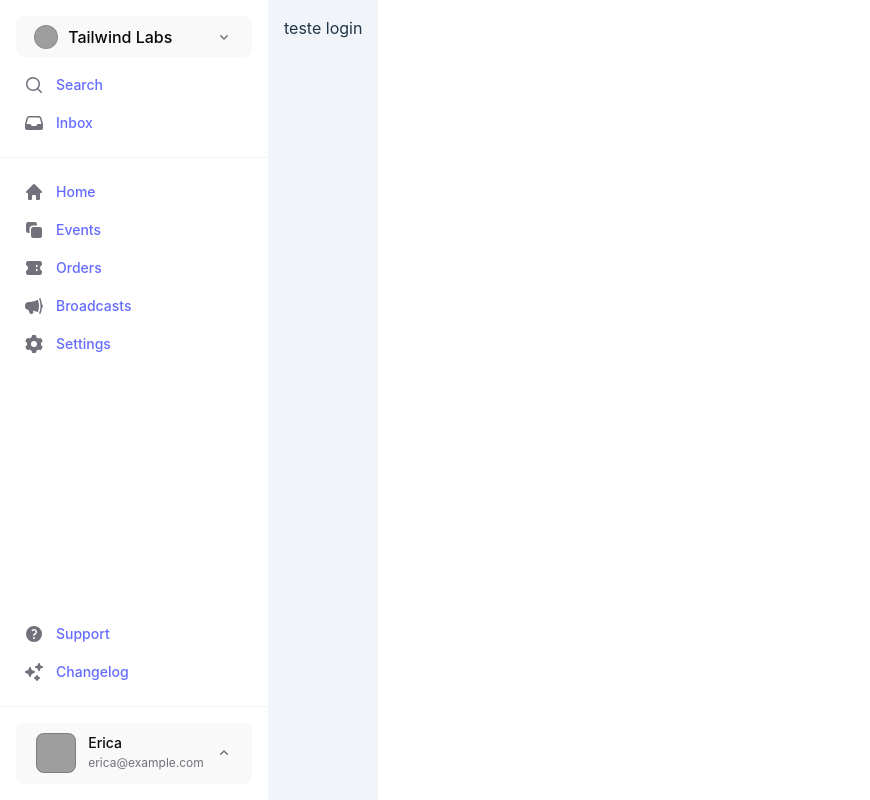
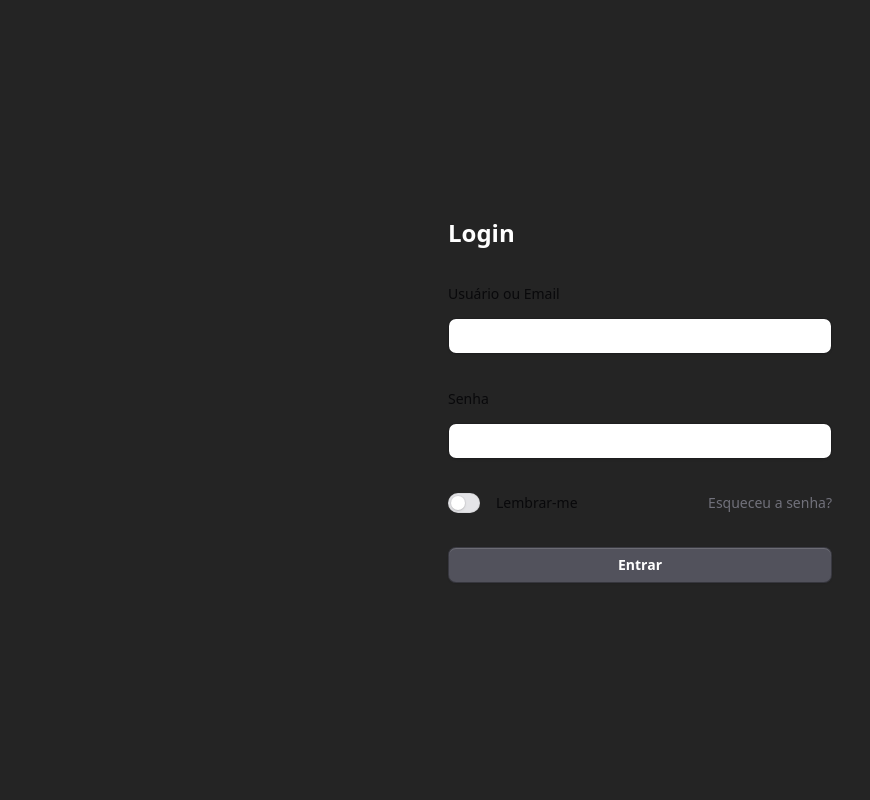
Before and after one commit to pabloalves01/gastro-flow, a React (Vite) app in the folder frontend/: page /login in a window 1280 px wide. Shown: the whole page, without its empty margins (0-870 px from the left). Built offline with nearby package versions, Linux system fonts and the light colour scheme; grey boxes are pictures that could not be loaded.

Commit message:
Created Login Screen

```diff
--- a/frontend/src/index.css
+++ b/frontend/src/index.css
@@ -1,6 +1,9 @@
 @import "tailwindcss";
 
-:root {
+body {
+  @apply bg-[#242424];
+}
+/* :root {
   font-family: Inter, system-ui, Avenir, Helvetica, Arial, sans-serif;
   line-height: 1.5;
   font-weight: 400;
@@ -22,17 +25,17 @@ a {
 }
 a:hover {
   color: #535bf2;
-}
+} */
 
-body {
+/* body {
   margin: 0;
   display: flex;
   place-items: center;
   min-width: 320px;
   min-height: 100vh;
-}
+} */
 
-h1 {
+/* h1 {
   font-size: 3.2em;
   line-height: 1.1;
 }
@@ -67,4 +70,4 @@ button:focus-visible {
   button {
     background-color: #f9f9f9;
   }
-}
+} */
--- a/frontend/src/layout/sidebar/sidebar.tsx
+++ /dev/null
@@ -1,163 +0,0 @@
-import { Avatar } from '../../components/avatar'
-import {
-    Dropdown,
-    DropdownButton,
-    DropdownDivider,
-    DropdownItem,
-    DropdownLabel,
-    DropdownMenu,
-} from '../../components//dropdown'
-import {
-    Sidebar,
-    SidebarBody,
-    SidebarFooter,
-    SidebarHeader,
-    SidebarItem,
-    SidebarLabel,
-    SidebarSection,
-    SidebarSpacer,
-} from '../../components//sidebar'
-import {
-    ArrowRightStartOnRectangleIcon,
-    ChevronDownIcon,
-    ChevronUpIcon,
-    Cog8ToothIcon,
-    LightBulbIcon,
-    PlusIcon,
-    ShieldCheckIcon,
-    UserIcon,
-} from '@heroicons/react/16/solid'
-import {
-    Cog6ToothIcon,
-    HomeIcon,
-    InboxIcon,
-    MagnifyingGlassIcon,
-    MegaphoneIcon,
-    QuestionMarkCircleIcon,
-    SparklesIcon,
-    Square2StackIcon,
-    TicketIcon,
-} from '@heroicons/react/20/solid'
-
-function SidebarLayout() {
-    return (
-        <Sidebar>
-            <SidebarHeader>
-                <Dropdown>
-                    <DropdownButton as={SidebarItem} className="mb-2.5">
-                        <Avatar src="/tailwind-logo.svg" />
-                        <SidebarLabel>Tailwind Labs</SidebarLabel>
-                        <ChevronDownIcon />
-                    </DropdownButton>
-                    <DropdownMenu className="min-w-64" anchor="bottom start">
-                        <DropdownItem href="/teams/1/settings">
-                            <Cog8ToothIcon />
-                            <DropdownLabel>Settings</DropdownLabel>
-                        </DropdownItem>
-                        <DropdownDivider />
-                        <DropdownItem href="/teams/1">
-                            <Avatar slot="icon" src="/tailwind-logo.svg" />
-                            <DropdownLabel>Tailwind Labs</DropdownLabel>
-                        </DropdownItem>
-                        <DropdownItem href="/teams/2">
-                            <Avatar slot="icon" initials="WC" className="bg-purple-500 text-white" />
-                            <DropdownLabel>Workcation</DropdownLabel>
-                        </DropdownItem>
-                        <DropdownDivider />
-                        <DropdownItem href="/teams/create">
-                            <PlusIcon />
-                            <DropdownLabel>New team&hellip;</DropdownLabel>
-                        </DropdownItem>
-                    </DropdownMenu>
-                </Dropdown>
-                <SidebarSection>
-                    <SidebarItem href="/search">
-                        <MagnifyingGlassIcon />
-                        <SidebarLabel>Search</SidebarLabel>
-                    </SidebarItem>
-                    <SidebarItem href="/inbox">
-                        <InboxIcon />
-                        <SidebarLabel>Inbox</SidebarLabel>
-                    </SidebarItem>
-                </SidebarSection>
-            </SidebarHeader>
-            <SidebarBody>
-                <SidebarSection>
-                    <SidebarItem href="/home">
-                        <HomeIcon />
-                        <SidebarLabel>Home</SidebarLabel>
-                    </SidebarItem>
-                    <SidebarItem href="/events">
-                        <Square2StackIcon />
-                        <SidebarLabel>Events</SidebarLabel>
-                    </SidebarItem>
-                    <SidebarItem href="/orders">
-                        <TicketIcon />
-                        <SidebarLabel>Orders</SidebarLabel>
-                    </SidebarItem>
-                    <SidebarItem href="/broadcasts">
-                        <MegaphoneIcon />
-                        <SidebarLabel>Broadcasts</SidebarLabel>
-                    </SidebarItem>
-                    <SidebarItem href="/settings">
-                        <Cog6ToothIcon />
-                        <SidebarLabel>Settings</SidebarLabel>
-                    </SidebarItem>
-                </SidebarSection>
-                <SidebarSpacer />
-                <SidebarSection>
-                    <SidebarItem href="/support">
-                        <QuestionMarkCircleIcon />
-                        <SidebarLabel>Support</SidebarLabel>
-                    </SidebarItem>
-                    <SidebarItem href="/changelog">
-                        <SparklesIcon />
-                        <SidebarLabel>Changelog</SidebarLabel>
-                    </SidebarItem>
-                </SidebarSection>
-            </SidebarBody>
-            <SidebarFooter>
-                <Dropdown>
-                    <DropdownButton as={SidebarItem}>
-                        <span className="flex min-w-0 items-center gap-3">
-                            <Avatar src="/profile-photo.jpg" className="size-10" square alt="" />
-                            <span className="min-w-0">
-                                <span className="block truncate text-sm/5 font-medium text-zinc-950 dark:text-white">Erica</span>
-                                <span className="block truncate text-xs/5 font-normal text-zinc-500 dark:text-zinc-400">
-                                    erica@example.com
-                                </span>
-                            </span>
-                        </span>
-                        <ChevronUpIcon />
-                    </DropdownButton>
-                    <DropdownMenu className="min-w-64" anchor="top start">
-                        <DropdownItem href="/my-profile">
-                            <UserIcon />
-                            <DropdownLabel>My profile</DropdownLabel>
-                        </DropdownItem>
-                        <DropdownItem href="/settings">
-                            <Cog8ToothIcon />
-                            <DropdownLabel>Settings</DropdownLabel>
-                        </DropdownItem>
-                        <DropdownDivider />
-                        <DropdownItem href="/privacy-policy">
-                            <ShieldCheckIcon />
-                            <DropdownLabel>Privacy policy</DropdownLabel>
-                        </DropdownItem>
-                        <DropdownItem href="/share-feedback">
-                            <LightBulbIcon />
-                            <DropdownLabel>Share feedback</DropdownLabel>
-                        </DropdownItem>
-                        <DropdownDivider />
-                        <DropdownItem href="/logout">
-                            <ArrowRightStartOnRectangleIcon />
-                            <DropdownLabel>Sign out</DropdownLabel>
-                        </DropdownItem>
-                    </DropdownMenu>
-                </Dropdown>
-            </SidebarFooter>
-        </Sidebar>
-    )
-}
-
-export default SidebarLayout;
--- /dev/null
+++ b/frontend/src/layout/sidenav.tsx
@@ -0,0 +1,5 @@
+export default function Sidenav() {
+    return (
+        <div className="h-full w-64 bg-blue-500">SIDENAV AQUI</div>
+    );
+}
--- a/frontend/src/pages/auth/login.tsx
+++ b/frontend/src/pages/auth/login.tsx
@@ -1,5 +1,37 @@
+import { Field, Label } from '../../components/fieldset'
+import { Input } from '../../components/input'
+import { Switch } from '../../components/switch'
+import * as Headless from '@headlessui/react'
+import { Button } from '../../components/button'
+import { Text } from '../../components/text'
+
 export default function Login() {
     return (
-        <div>teste login</div>
-    )
+        <div className="h-screen flex items-center justify-center">
+            <div className="flex flex-col w-96 gap-8">
+                <span className="text-2xl font-semibold text-white font-semibold">Login</span>
+
+                <Field>
+                    <Label>Usuário ou Email</Label>
+                    <Input name="usuario" />
+                </Field>
+                <Field>
+                    <Label>Senha</Label>
+                    <Input name="senha" />
+                </Field>
+                <div className='flex flex-row justify-between'>
+                    <Headless.Field className="flex items-center gap-4">
+                        <Switch color="sky" name="allow_embedding" />
+                        <Label>Lembrar-me</Label>
+                    </Headless.Field>
+                    <Text
+                        className="cursor-pointer hover:text-white"
+                    >
+                        Esqueceu a senha?
+                    </Text>
+                </div>
+                <Button color="zinc">Entrar</Button>
+            </div>
+        </div>
+    );
 }
--- a/frontend/src/pages/dashboard/dashboard.tsx
+++ b/frontend/src/pages/dashboard/dashboard.tsx
@@ -1,7 +1,7 @@
 export default function Dashboard() {
     return (
-        <div >
-            <h1 className="text-black text-7xl">Teste Dashboard</h1>
+        <div className="h-screen flex bg-gray-50">
+            conteudo dashboard
         </div>
     );
 }
--- /dev/null
+++ b/frontend/src/pages/splashscreen.tsx
@@ -0,0 +1,9 @@
+import { Link } from "react-router-dom";
+
+export default function SplashScreen() {
+    return (
+        <div>splashscreen ------------
+            <Link to={"/login"}>Ir para login</Link>
+        </div>
+    )
+}
--- a/frontend/src/routes/routes.tsx
+++ b/frontend/src/routes/routes.tsx
@@ -1,26 +1,34 @@
 import { BrowserRouter as Router, Route, Routes } from "react-router-dom";
 import Login from "../pages/auth/login";
-import Home from "../pages/home/home";
-import SidebarLayout from "../layout/sidebar/sidebar";
+import SplashScreen from "../pages/splashscreen";
+import Dashboard from "../pages/dashboard/dashboard";
+import Sidenav from "../layout/sidenav";
 
 function AppRoutes() {
   return (
+
+
     <Router>
-      <div className="flex h-screen">
-        {/* Sidebar */}
-        <SidebarLayout />
+      <Routes>
+        { /* Rotas Sem Altenticação*/}
+        <Route path="/" element={<SplashScreen />} />
+        <Route path="/login" element={<Login />} />
+        { /* Rotas Privadas*/}
+        <Route path="/*" element={
+          <div className="flex h-screen">
+            <Sidenav />
+            <div className="flex-1">
+              <main className="flex-1">
+                <Routes>
+                  <Route path="/dashboard" element={<Dashboard />} />
+                </Routes>
+              </main>
+            </div>
+          </div>
+        } />
+      </Routes>
+    </Router>
 
-        {/* Conteúdo Principal */}
-        <main className="w-full flex-1 bg-slate-100 p-4">
-          <Routes>
-            {/* Home page */}
-            <Route path="/" element={<Home />} />
-            <Route path="/login" element={<Login />} />
-            <Route path="/teste" element={<h1 className="text-2xl">Dashboard</h1>} />
-          </Routes>
-        </main>
-      </div>
-    </Router>
   );
 }
 
```
